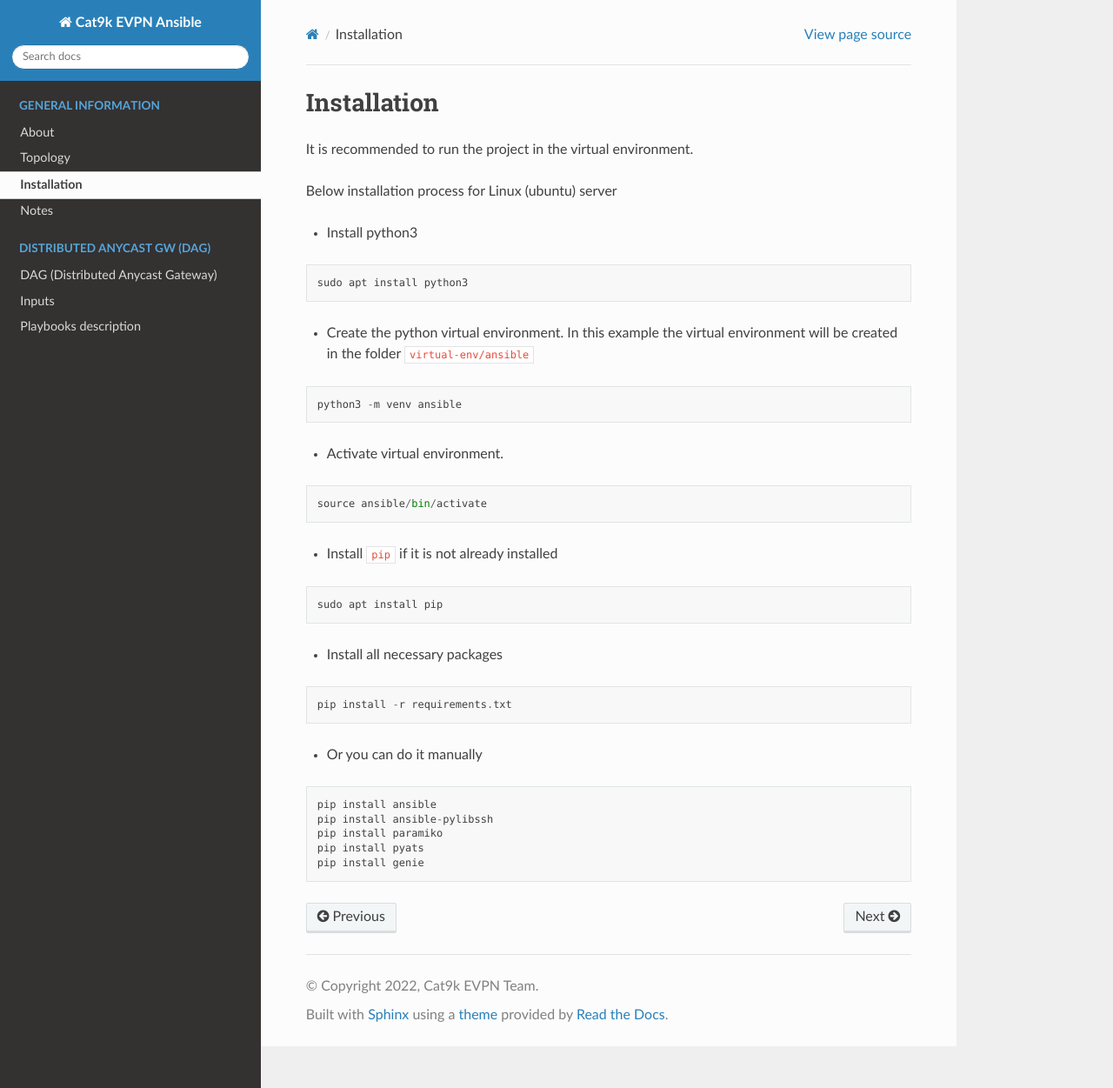
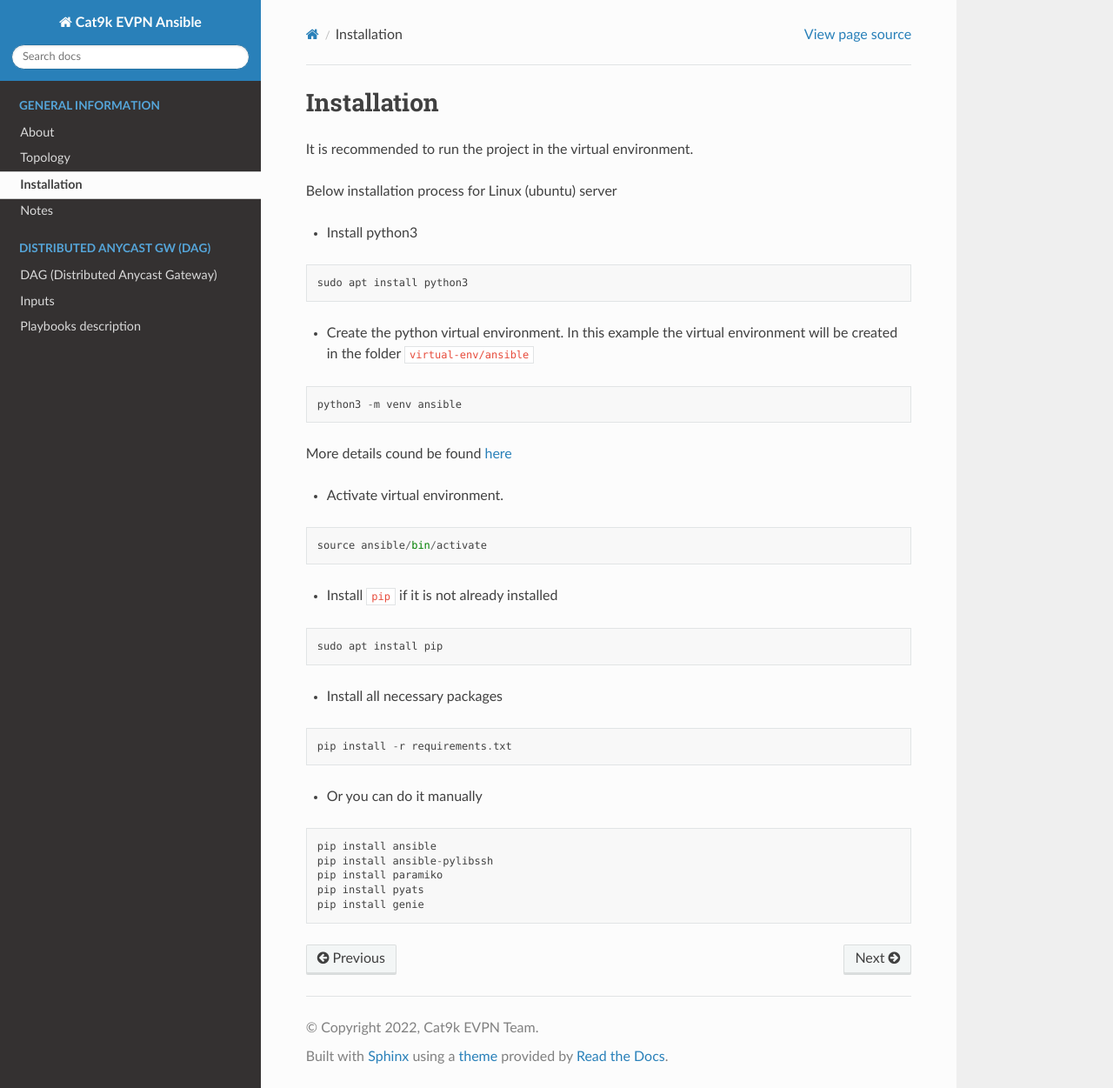
Before and after one commit to Cat9kEVPN/cat9k-evpn-ansible, a Sphinx documentation site: the page built from docs/installation.rst, in a window 1280 px wide and 1251 px high. Shown: the whole window at 87% size. Built offline with Sphinx 7.4.7 and the Read the Docs theme 2.0.0, drawn with Linux system fonts in a browser that asks for light colours.

Commit message:
Update installation.rst

```diff
--- a/docs/installation.rst
+++ b/docs/installation.rst
@@ -16,6 +16,8 @@ Below installation process for Linux (ubuntu) server
 .. code-block::
 
     python3 -m venv ansible
+
+More details cound be found `here <https://docs.python.org/3/library/venv.html>`_
 
 * Activate virtual environment.
 
```
